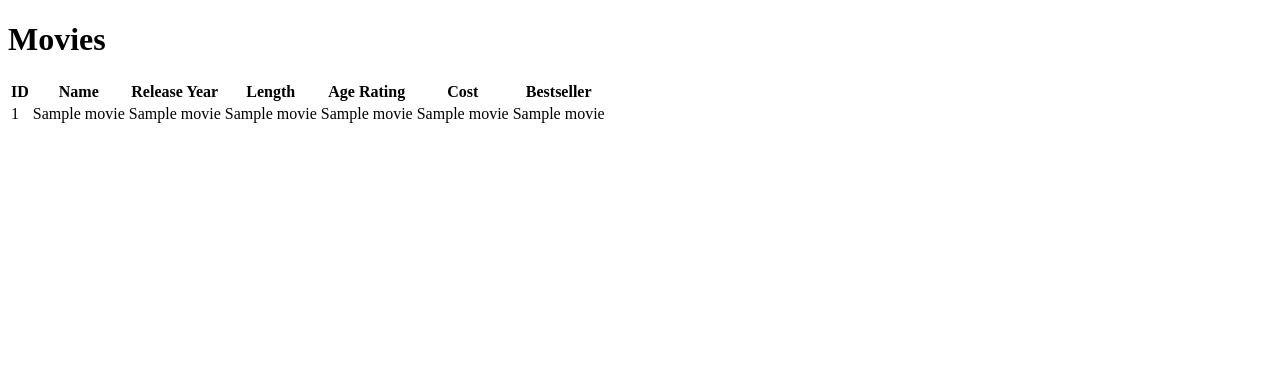
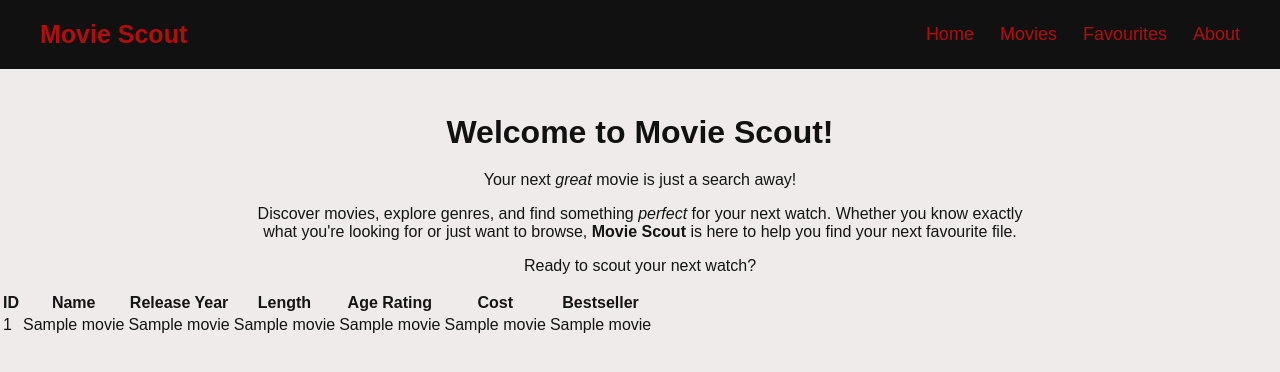
Before and after one commit to rivettj-glitch/movie_website_absolute_final, a Flask app: template templates/index.html in a window 1280 px wide. Shown: the top 372 px of the page. Run offline with Flask 3, Linux system fonts and the light colour scheme; the template is opened without the code that fills it: most values are stand-ins (such as "Sample title", 1, 10 or a date in 2020).

Commit message:
Version 2 - Create navigation bar

```diff
--- a/app.py
+++ b/app.py
@@ -15,5 +15,17 @@ def home():
     db.close()
     return render_template("index.html", movies=movies)
 
+@app.route("/movies")
+def movies():
+    return "<h1>Movies Page</h1>"
+
+@app.route("/favourites")
+def favourites():
+    return "<h1>Favourites Page</h1>"
+
+@app.route("/about")
+def about():
+    return "<h1>About Page</h1>"
+
 if __name__ == "__main__":
     app.run(debug=True)
--- a/static/main.css
+++ b/static/main.css
@@ -0,0 +1,53 @@
+body {
+    font-family: Arial, sans-serif;
+    background-color: #efebeb;
+    color: #141414;
+    margin: 0;
+    padding: 0;
+}
+
+h1 {
+    text-align:center;
+    color: #111111;
+    margin-top: 45px;
+    margin-bottom: 20px;
+    font-size: 32px;
+}
+
+p {
+    text-align:center;
+    margin: 16px auto;
+    line-height: 1.6S;
+    width: 800px;
+}
+
+nav {
+    background-color:#111111;
+    color: white;
+    align-items: center;
+    padding: 20px 40px;
+    display: flex;
+    justify-content:space-between;
+}
+
+.logo {
+    color: #b30e0e;
+    font-size: 25px;
+    font-weight: bold;
+}
+
+.links {
+    display:flex;
+    gap: 26px;
+}
+
+.links a {
+    color: #b30e0e;
+    text-decoration: none;
+    font-size: 18px;
+}
+
+.links a:hover {
+    text-decoration: underline;
+    color: #c24c20;
+}
--- a/templates/index.html
+++ b/templates/index.html
@@ -2,9 +2,28 @@
 <html lang="en">
 <head>
     <title>Movie Scout</title>
+    <link rel="stylesheet" href="{{ url_for('static', filename='main.css') }}">
 </head>
 <body>
-    <h1>Movies</h1>
+
+    <nav>
+        <div class="logo">Movie Scout</div>
+        <div class="links">
+            <a href="/">Home</a>
+            <a href="/movies">Movies</a>
+            <a href="/favourites">Favourites</a>
+            <a href="/about">About</a>
+        </div>
+    </nav>
+    <h1><strong>Welcome to Movie Scout!</strong></h1>
+
+    <p>Your next <em>great</em> movie is just a search away!<br></p>
+
+    <p>Discover movies, explore genres, and find something <em>perfect</em> for your next watch. Whether you know exactly what you're looking for or just want to browse, <strong>Movie Scout</strong> is here to help you find your next favourite file.<br></p>
+
+    <p>Ready to scout your next watch?</p>
+
+
     <table>
         <tr>
             <th>ID</th>
@@ -27,5 +46,6 @@
         </tr>
         {% endfor %}
     </table>
+
 </body>
 </html>
```
